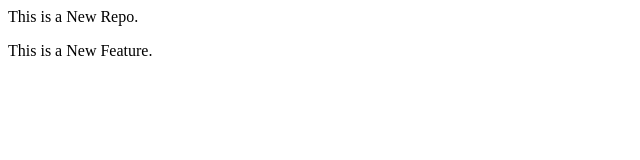
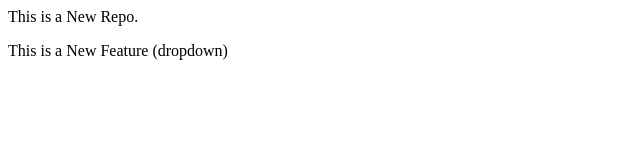
Before and after one commit to dengulsun9/localrepo, a plain HTML site: page index.html in a window 1280 px wide. Shown: the full height of the page, 0-640 px from the left. Drawn offline with Linux system fonts and the light colour scheme.

Commit message:
Add dropdown

```diff
--- a/index.html
+++ b/index.html
@@ -1,2 +1,2 @@
 <p>This is a New Repo.</p>
-<p>This is a New Feature.</p>
+<p>This is a New Feature (dropdown)</p>
```
